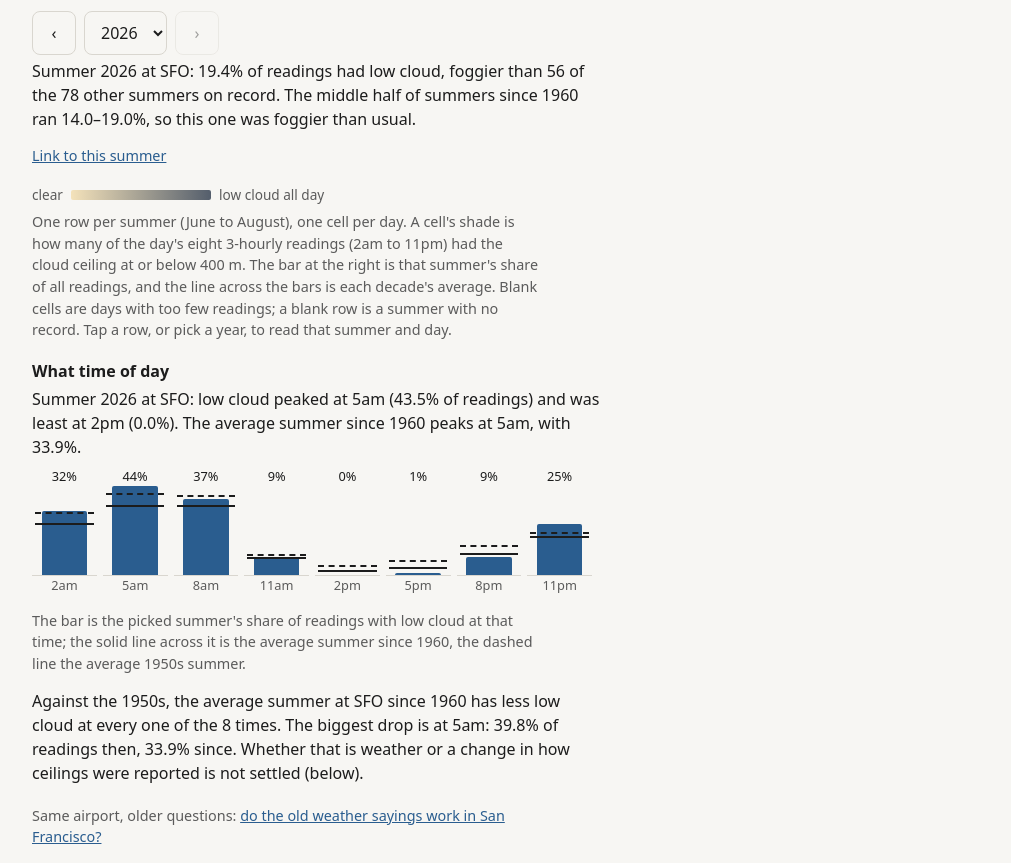
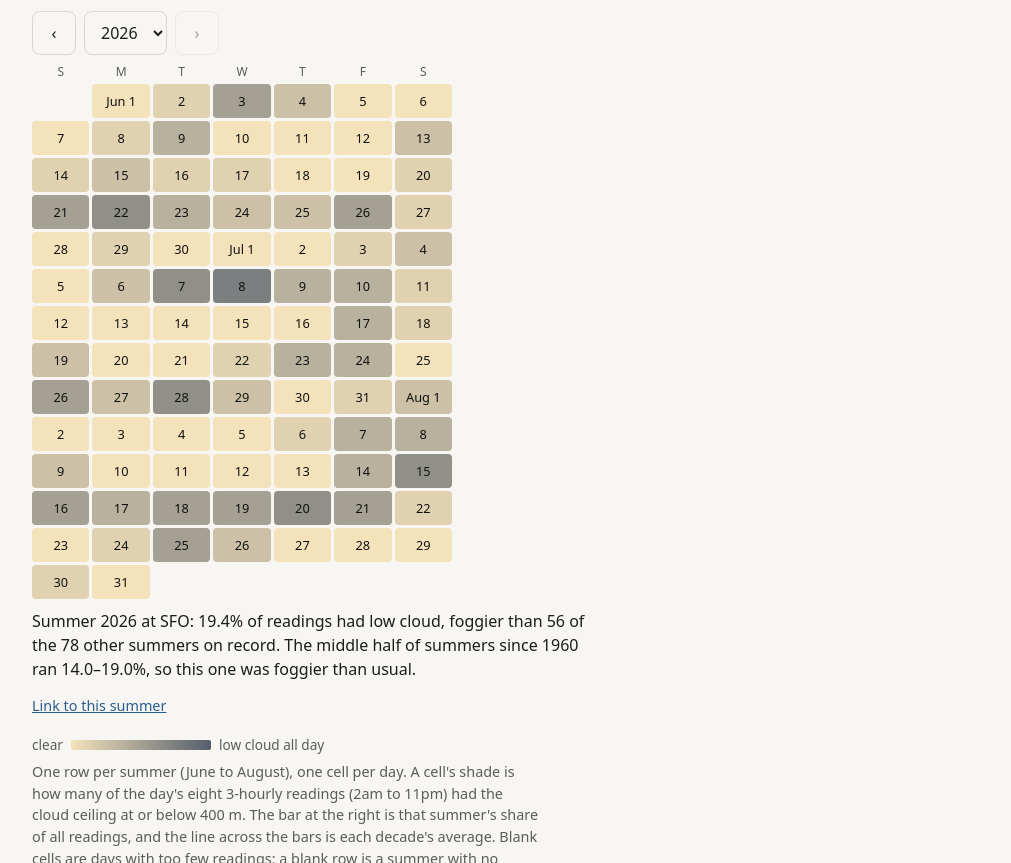
Before and after one commit to matmat202/fog-decades, a plain HTML site: page index.html in a window 1280 px wide. Shown: the part 1021-1884 px from the top of the page, without its empty margins (134-1145 px from the left). Drawn offline with Linux system fonts and the light colour scheme.

Commit message:
Update fog-decades 2026-11-23
🤖 Generated with [Claude Code](https://claude.com/claude-code)

```diff
--- a/fog.js
+++ b/fog.js
@@ -11,6 +11,7 @@ const FOG = {
     const b = dark ? [196, 204, 214] : [84, 94, 108];
     return `rgb(${a.map((c, i) => Math.round(c + (b[i] - c) * t)).join(",")})`;
   },
+  month(m) { return ["Jun", "Jul", "Aug"][m - 6]; },
   mean(xs) { return xs.reduce((s, x) => s + x, 0) / xs.length; },
   decade(stn, d) { return (stn.decades.find(x => x.decade === d) || {}).share; },
   // the sentence at the top: what changed, and when
@@ -45,7 +46,7 @@ const FOG = {
       `so this one was ${y.share < lo ? "clearer than usual" : y.share > hi ? "foggier than usual" : "typical"}.`;
     if (day != null && data.days[day]) {
       const [m, d] = data.days[day].split("-").map(Number);
-      const when = `${["Jun", "Jul", "Aug"][m - 6]} ${d}`, v = y.days[day];
+      const when = `${FOG.month(m)} ${d}`, v = y.days[day];
       s += v < 0 ? ` ${when} has too few readings to say.`
         : ` ${when}: low cloud in about ${v} of 8 readings.`;
     }
@@ -99,6 +100,22 @@ const FOG = {
     const day = m[3] ? data.days.indexOf(m[3]) : -1;
     return { key, year, day: day < 0 ? null : day };
   },
+  // one summer as a calendar, a week to a row from Sunday: the columns before Jun 1, then one cell a day.
+  // The grid's cells are 2-3 px wide on a phone, too small to tap a day; these are about 48.
+  calendar(data, year) {
+    const lead = new Date(Date.UTC(year, 5, 1)).getUTCDay();
+    return { lead, cells: data.days.map((md, i) => {
+      const [m, d] = md.split("-").map(Number);
+      return { i, d, m, name: `${FOG.month(m)} ${d}` };
+    }) };
+  },
+  // the text colour that reads best on a cell's shade: near-black or white, by contrast ratio
+  ink(rgb) {
+    const lum = c => { c /= 255; return c <= 0.04045 ? c / 12.92 : ((c + 0.055) / 1.055) ** 2.4; };
+    const [r, g, b] = rgb.match(/\d+/g).map(Number), L = 0.2126 * lum(r) + 0.7152 * lum(g) + 0.0722 * lum(b);
+    // against #111 (L 0.0056) and #fff (L 1)
+    return (L + 0.05) / 0.0556 >= 1.05 / (L + 0.05) ? "#111" : "#fff";
+  },
   // which summer (row) and day (column) a point on the canvas falls on; day is null off the grid
   hit(L, x, y) {
     const r = Math.floor((y - L.top) / L.rh);
@@ -134,6 +151,21 @@ function hours(el, data, key, year) {
       (o == null ? "" : `<i class="old" style="bottom:${(100 * o / top).toFixed(1)}%"></i>`) +
       `</span><span class="t">${t}</span></div>`;
   }).join("");
+}
+
+// the picked summer's days as buttons, shaded like the grid; the picked day is pressed
+function days(el, data, key, pick) {
+  const y = data.stations[key].years.find(r => r.year === pick.year), dark = matchMedia("(prefers-color-scheme: dark)").matches;
+  const cal = FOG.calendar(data, pick.year);
+  el.setAttribute("aria-label", `Summer ${pick.year}, day by day`);
+  el.innerHTML = ["S", "M", "T", "W", "T", "F", "S"].map(w => `<span class="wd" aria-hidden="true">${w}</span>`).join("") +
+    cal.cells.map(c => {
+      const v = y.days[c.i], bg = FOG.shade(v, dark);
+      const style = (c.i === 0 ? `grid-column-start:${cal.lead + 1};` : "") + (bg ? `background:${bg};color:${FOG.ink(bg)};` : "");
+      const say = v < 0 ? "too few readings" : `low cloud in ${v} of 8 readings`;
+      return `<button type="button" class="day${bg ? "" : " none"}" data-day="${c.i}" aria-pressed="${pick.day === c.i}"` +
+        ` aria-label="${c.name}: ${say}" style="${style}">${c.d === 1 ? c.name : c.d}</button>`;
+    }).join("");
 }
 
 function draw(canvas, data, key, pick) {
@@ -217,6 +249,7 @@ async function main() {
     document.getElementById("when").textContent = FOG.when(data, key, pick.year);
     document.getElementById("then").textContent = FOG.then(data, key);
     hours(document.getElementById("hours"), data, key, pick.year);
+    days(document.getElementById("days"), data, key, pick);
     const i = years().indexOf(pick.year);
     document.getElementById("prev").disabled = i <= 0;
     document.getElementById("next").disabled = i >= years().length - 1;
@@ -236,6 +269,14 @@ async function main() {
     if (!h || !years().includes(layout.first + h.row)) return;
     pick.year = layout.first + h.row; pick.day = h.day; picked();
   });
+  document.getElementById("days").addEventListener("click", e => {
+    const b = e.target.closest("button[data-day]");
+    if (!b) return;
+    const i = Number(b.dataset.day);
+    pick.day = pick.day === i ? null : i; picked();
+    const again = document.querySelector(`#days [data-day="${i}"]`);
+    if (again) again.focus();
+  });
   document.querySelectorAll(".tabs button").forEach(b => b.addEventListener("click", () => { key = b.dataset.stn; picked(); }));
   // the share sheet on a phone, the clipboard elsewhere; if neither works the link just opens itself
   share.addEventListener("click", async e => {
@@ -252,4 +293,4 @@ async function main() {
 }
 
 if (typeof window !== "undefined") main();
-else module.exports = { FOG, stats, hours };
+else module.exports = { FOG, stats, hours, days };
--- a/index.html
+++ b/index.html
@@ -43,6 +43,12 @@
   .pick button, .pick select { font:inherit; min-height:44px; padding:6px 12px; border:1px solid var(--line); background:transparent; color:var(--fg); border-radius:8px; }
   .pick button { min-width:44px; cursor:pointer; }
   .pick button:disabled { opacity:.4; cursor:default; }
+  .days { display:grid; grid-template-columns:repeat(7, 1fr); gap:3px; max-width:420px; margin:8px 0 10px; }
+  .days .wd { text-align:center; font-size:.75rem; color:var(--muted); }
+  .days button { font:inherit; font-size:.8rem; min-height:34px; padding:0; border:1px solid transparent; border-radius:4px; cursor:pointer; white-space:nowrap; }
+  .days button.none { background:transparent; color:var(--muted); border:1px dashed var(--line); }
+  .days button[aria-pressed="true"] { outline:2px solid var(--fg); outline-offset:1px; font-weight:700; }
+  .days button:focus-visible { outline:3px solid var(--accent); outline-offset:1px; }
   #readout { margin:0 0 4px; max-width:62ch; min-height:3em; }
   .share { margin:0 0 8px; font-size:.9rem; }
   .share a { display:inline-block; padding:10px 0; }
@@ -85,13 +91,14 @@
       <select id="year" aria-label="Summer"></select>
       <button type="button" id="next" aria-label="Later summer">&rsaquo;</button>
     </div>
+    <div class="days" id="days" role="group"></div>
     <p id="readout" aria-live="polite"></p>
     <p class="share"><a id="permalink" href="#sfo">Link to this summer</a></p>
     <div class="legend">clear <i id="ramp"></i> low cloud all day</div>
     <figcaption>One row per summer (June to August), one cell per day. A cell's shade is how many of the
       day's eight 3-hourly readings (2am to 11pm) had the cloud ceiling at or below <span class="lowm">400</span> m. The bar at the right is
       that summer's share of all readings, and the line across the bars is each decade's average. Blank cells are days with too few readings; a blank row is a summer with no record.
-      Tap a row, or pick a year, to read that summer and day.</figcaption>
+      Tap a row, or pick a year, to read that summer; tap a day in the calendar under the year to read that day.</figcaption>
     <h3>What time of day</h3>
     <p id="when" aria-live="polite"></p>
     <div class="hours" id="hours" role="list" aria-label="Share of readings with low cloud at each time of day, picked summer"></div>
```
